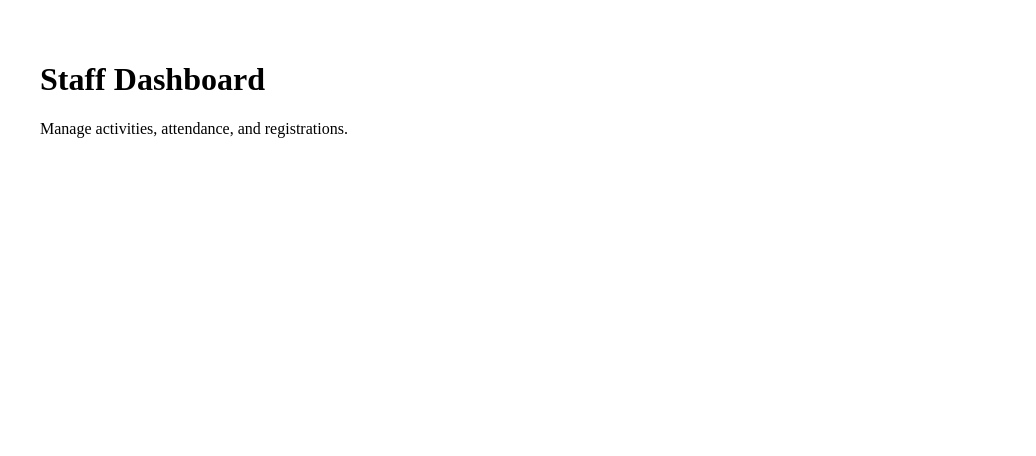
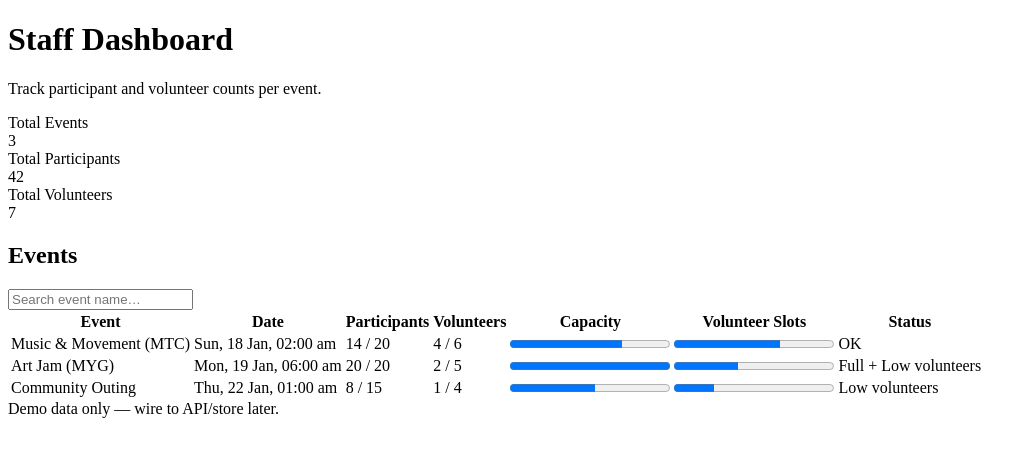
Before and after one commit to leynachee/kindByte, a Vue app in the folder kindByte-frontend/: page /staffhome in a window 1280 px wide. Shown: the top 456 px of the page, without its empty margins (0-1036 px from the left). Built offline with nearby package versions, Linux system fonts and the light colour scheme.

Commit message:
practicing commands

```diff
--- a/kindByte-frontend/src/views/StaffHomeView.vue
+++ b/kindByte-frontend/src/views/StaffHomeView.vue
@@ -1,16 +1,179 @@
 <template>
-  <div class="staff-home">
-    <h1>Staff Dashboard</h1>
-    <p>Manage activities, attendance, and registrations.</p>
-  </div>
+  <main class="p-6">
+    <header class="mb-6">
+      <h1 class="text-2xl font-semibold">Staff Dashboard</h1>
+      <p class="text-sm opacity-80">Track participant and volunteer counts per event.</p>
+    </header>
+
+    <section class="grid gap-4 md:grid-cols-3 mb-6">
+      <div class="rounded-lg border p-4">
+        <div class="text-sm opacity-70">Total Events</div>
+        <div class="text-3xl font-semibold">{{ events.length }}</div>
+      </div>
+
+      <div class="rounded-lg border p-4">
+        <div class="text-sm opacity-70">Total Participants</div>
+        <div class="text-3xl font-semibold">{{ totalParticipants }}</div>
+      </div>
+
+      <div class="rounded-lg border p-4">
+        <div class="text-sm opacity-70">Total Volunteers</div>
+        <div class="text-3xl font-semibold">{{ totalVolunteers }}</div>
+      </div>
+    </section>
+
+    <section class="rounded-lg border overflow-hidden">
+      <div class="p-4 flex flex-col md:flex-row gap-3 md:items-center md:justify-between border-b">
+        <h2 class="font-semibold">Events</h2>
+        <input
+          v-model="query"
+          type="text"
+          placeholder="Search event name…"
+          class="w-full md:w-80 rounded-md border px-3 py-2 text-sm"
+        />
+      </div>
+
+      <div class="overflow-x-auto">
+        <table class="w-full text-sm">
+          <thead class="bg-gray-50">
+            <tr class="text-left">
+              <th class="p-3">Event</th>
+              <th class="p-3">Date</th>
+              <th class="p-3">Participants</th>
+              <th class="p-3">Volunteers</th>
+              <th class="p-3">Capacity</th>
+              <th class="p-3">Volunteer Slots</th>
+              <th class="p-3">Status</th>
+            </tr>
+          </thead>
+          <tbody>
+            <tr
+              v-for="e in filteredEvents"
+              :key="e.id"
+              class="border-t"
+            >
+              <td class="p-3 font-medium">{{ e.title }}</td>
+              <td class="p-3">{{ formatDate(e.startsAt) }}</td>
+              <td class="p-3">
+                {{ e.participantsCount }}
+                <span class="opacity-60">/ {{ e.participantsCapacity }}</span>
+              </td>
+              <td class="p-3">
+                {{ e.volunteersCount }}
+                <span class="opacity-60">/ {{ e.volunteersCapacity }}</span>
+              </td>
+              <td class="p-3">
+                <progress
+                  class="w-40 align-middle"
+                  :value="e.participantsCount"
+                  :max="e.participantsCapacity"
+                />
+              </td>
+              <td class="p-3">
+                <progress
+                  class="w-40 align-middle"
+                  :value="e.volunteersCount"
+                  :max="e.volunteersCapacity"
+                />
+              </td>
+              <td class="p-3">
+                <span
+                  class="inline-flex items-center rounded-full px-2 py-1 text-xs border"
+                  :class="statusClass(e)"
+                >
+                  {{ statusText(e) }}
+                </span>
+              </td>
+            </tr>
+
+            <tr v-if="filteredEvents.length === 0" class="border-t">
+              <td class="p-6 opacity-70" colspan="7">No events found.</td>
+            </tr>
+          </tbody>
+        </table>
+      </div>
+
+      <div class="p-4 text-xs opacity-70 border-t">
+        Demo data only — wire to API/store later.
+      </div>
+    </section>
+  </main>
 </template>
 
 <script setup>
-// staff dashboard logic goes here
+import { computed, ref } from 'vue'
+
+const query = ref('')
+
+// Demo data (replace with API/store later)
+const events = ref([
+  {
+    id: 'e1',
+    title: 'Music & Movement (MTC)',
+    startsAt: '2026-01-18T10:00:00+08:00',
+    participantsCount: 14,
+    participantsCapacity: 20,
+    volunteersCount: 4,
+    volunteersCapacity: 6,
+  },
+  {
+    id: 'e2',
+    title: 'Art Jam (MYG)',
+    startsAt: '2026-01-19T14:00:00+08:00',
+    participantsCount: 20,
+    participantsCapacity: 20,
+    volunteersCount: 2,
+    volunteersCapacity: 5,
+  },
+  {
+    id: 'e3',
+    title: 'Community Outing',
+    startsAt: '2026-01-22T09:00:00+08:00',
+    participantsCount: 8,
+    participantsCapacity: 15,
+    volunteersCount: 1,
+    volunteersCapacity: 4,
+  },
+])
+
+const filteredEvents = computed(() => {
+  const q = query.value.trim().toLowerCase()
+  if (!q) return events.value
+  return events.value.filter((e) => e.title.toLowerCase().includes(q))
+})
+
+const totalParticipants = computed(() =>
+  events.value.reduce((sum, e) => sum + e.participantsCount, 0)
+)
+
+const totalVolunteers = computed(() =>
+  events.value.reduce((sum, e) => sum + e.volunteersCount, 0)
+)
+
+function formatDate(iso) {
+  const d = new Date(iso)
+  return d.toLocaleString('en-SG', {
+    weekday: 'short',
+    day: '2-digit',
+    month: 'short',
+    hour: '2-digit',
+    minute: '2-digit',
+  })
+}
+
+function statusText(e) {
+  const pFull = e.participantsCount >= e.participantsCapacity
+  const vLow = e.volunteersCount < Math.ceil(e.volunteersCapacity * 0.5)
+  if (pFull && vLow) return 'Full + Low volunteers'
+  if (pFull) return 'Participants full'
+  if (vLow) return 'Low volunteers'
+  return 'OK'
+}
+
+function statusClass(e) {
+  const text = statusText(e)
+  if (text.includes('Full')) return 'bg-red-50'
+  if (text.includes('Low')) return 'bg-yellow-50'
+  return 'bg-green-50'
+}
 </script>
-
-<style scoped>
-.staff-home {
-  padding: 2rem;
-}
-</style>
```
